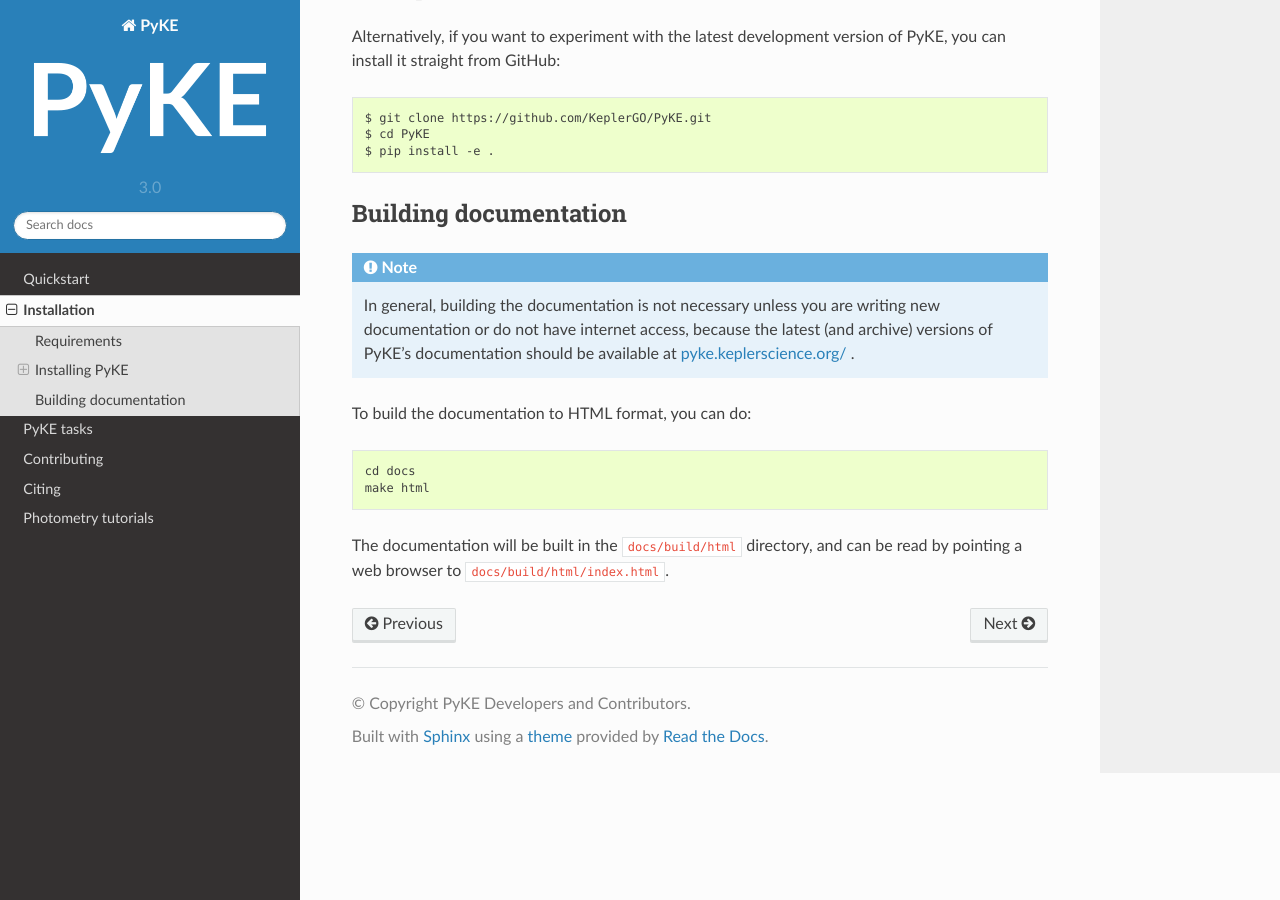
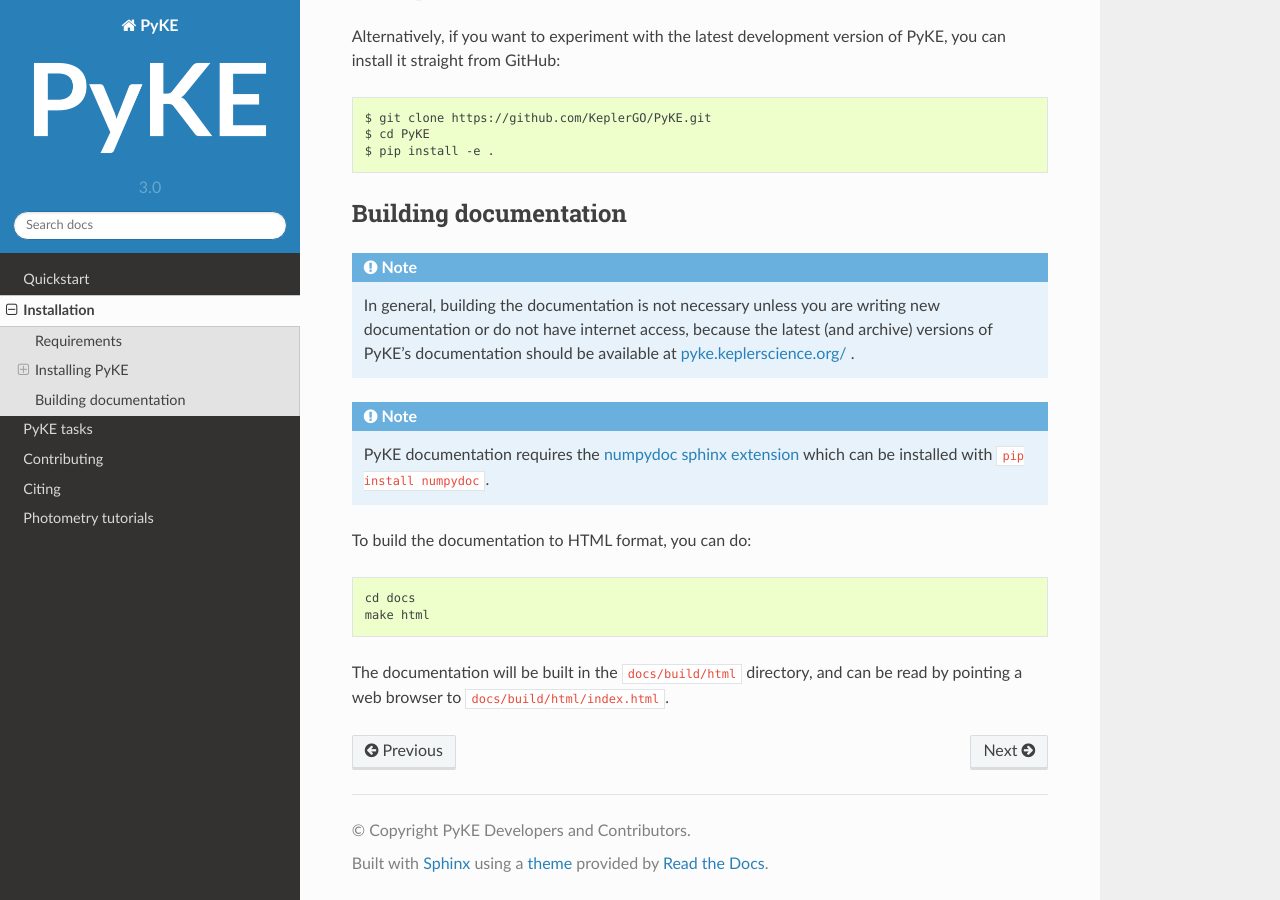
Before and after one commit to KeplerGO/pyke, a Sphinx documentation site: the page built from docs/source/install.rst, in a window 1280 px wide and 900 px high, scrolled down 1100 px. Built offline with Sphinx 7.4.7 and the Read the Docs theme 2.0.0, drawn with Linux system fonts in a browser that asks for light colours.

Commit message:
add link to numpydoc sphinx extension

```diff
--- a/docs/source/install.rst
+++ b/docs/source/install.rst
@@ -71,6 +71,10 @@
     latest (and archive) versions of PyKE's documentation should be available
     at `pyke.keplerscience.org/ <http://pyke.keplerscience.org/>`_ .
 
+.. note::
+    PyKE documentation requires the `numpydoc sphinx extension <https://github.com/numpy/numpydoc>`_
+    which can be installed with ``pip install numpydoc``.
+
 To build the documentation to HTML format, you can do::
 
     cd docs
```
